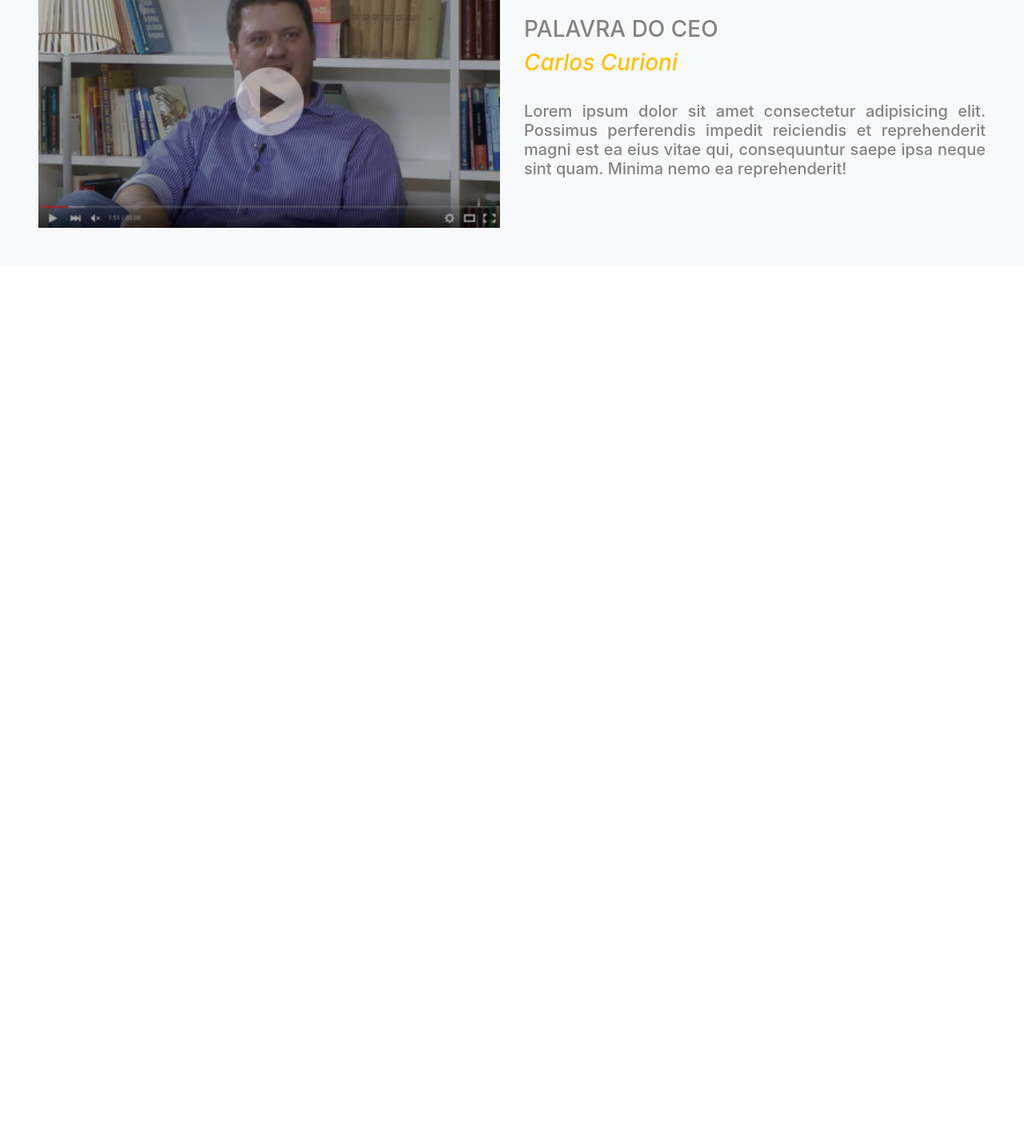
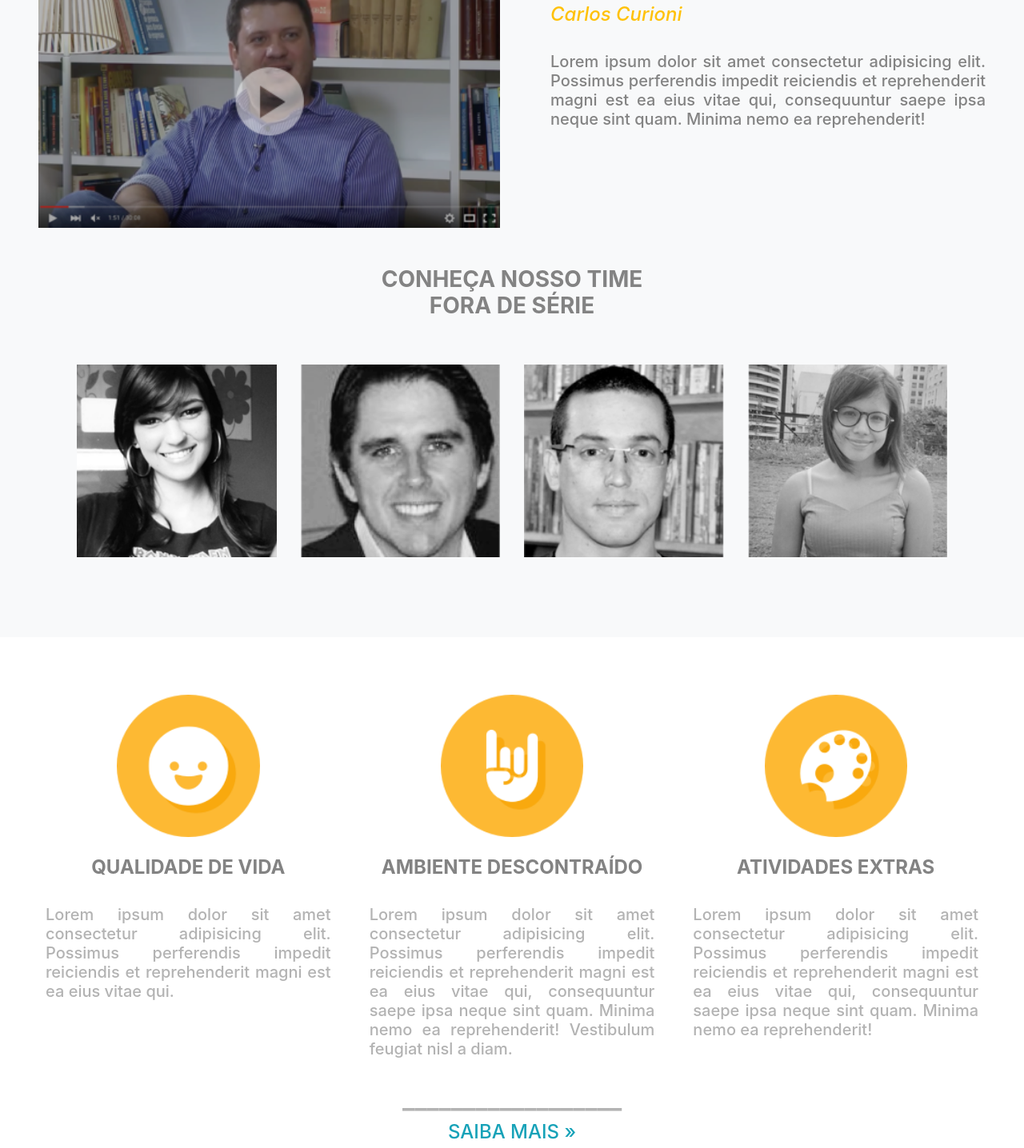
Before and after one commit to mwingter/Front-Page, a plain HTML site: page src/index.html in a window 1280 px wide. Shown: the part 892-2328 px from the top of the page at 80% size. Before the commit the page ends 1225 px from the top, so only its background shows below. Drawn offline with nearby package versions, Linux system fonts and the light colour scheme.

Commit message:
Estrutura do html quase completa

```diff
--- a/src/index.html
+++ b/src/index.html
@@ -20,22 +20,63 @@
             </div>
             <div class="p-4 text-center">
                 <h5 class="text-quote">Lorem ipsum dolor sit amet consectetur adipisicing elit. Magnam ipsum voluptates veritatis nostrum accusamus suscipit ratione autem fugit aperiam explicabo, libero sapiente aliquid vero maiores consequuntur perferendis illo.</h5>
-                <h2 class="text-quote">________________</h2></br>
+                <h2 class="text-lighter"><b>__________________</b></h2></br>
                 <h4 ><a href="" class="text-info">VAGAS EM ABERTO » </a></h4>
             </div>
         </nav>
 
-        <div class="row bg-light p-5 align-items-center">
-            <div class="col-md">
-                <img class="w-100" src="../public/placeholder-video.png">
+        <div class="bg-light p-5">
+            <div class="row ">
+                <div class="col-md-6">
+                    <img class="w-100" src="../public/placeholder-video.png">
+                </div>
+                <div class="col-md-6 pl-5">
+                    <h4 class="text-quote"><b>PALAVRA DO CEO</b></h4>
+                    <h4 class="text-warning"><em>Carlos Curioni</em></h4>
+                    </br>
+                    <h5 class="text-quote text-justify">Lorem ipsum dolor sit amet consectetur adipisicing elit. Possimus perferendis impedit reiciendis et reprehenderit magni est ea eius vitae qui, consequuntur saepe ipsa neque sint quam. Minima nemo ea reprehenderit!</h5>
+                </div>
             </div>
-            <div class="col-md">
-                <h3 class="text-quote">PALAVRA DO CEO</h3>
-                <h3 class="text-warning"><em>Carlos Curioni</em></h3>
-                </br>
-                <h5 class="text-quote text-justify">Lorem ipsum dolor sit amet consectetur adipisicing elit. Possimus perferendis impedit reiciendis et reprehenderit magni est ea eius vitae qui, consequuntur saepe ipsa neque sint quam. Minima nemo ea reprehenderit!</h5>
+            <br><br>
+            <h3 class="text-quote text-center mb-0"><b>CONHEÇA NOSSO TIME</b></h3>
+            <h3 class="text-quote text-center mt-0"><b>FORA DE SÉRIE</b></h3>
+            <div class="row p-5">
+                <img class="col-md-3 col-sm-6 pb-1" src="../public/camila.png">
+                <img class="col-md-3 col-sm-6 pb-1" src="../public/guto.png">
+                <img class="col-md-3 col-sm-6 pb-1" src="../public/david.png">
+                <img class="col-md-3 col-sm-6 pb-1" src="../public/beatriz.png">
             </div>
         </div>
+
+        <div class="row pt-5 pl-5 pr-5 pb-0 text-center">
+            <div class="col p-4">
+                <img class="w-50" src="../public/qualidade.png">
+                <h4 class="text-quote pt-4"><b>QUALIDADE DE VIDA</b></h4>
+                <h5 class="text-lighter text-justify pt-4">Lorem ipsum dolor sit amet consectetur adipisicing elit. Possimus perferendis impedit reiciendis et reprehenderit magni est ea eius vitae qui.</h5>
+
+            </div>
+            <div class="col p-4">
+                <img class="w-50" src="../public/descontracao.png">
+                <h4 class="text-quote pt-4"><b>AMBIENTE DESCONTRAÍDO</b></h4>
+                <h5 class="text-lighter text-justify pt-4">Lorem ipsum dolor sit amet consectetur adipisicing elit. Possimus perferendis impedit reiciendis et reprehenderit magni est ea eius vitae qui, consequuntur saepe ipsa neque sint quam. Minima nemo ea reprehenderit! Vestibulum feugiat nisl a diam.</h5>
+
+            </div>
+            <div class="col p-4">
+                <img class="w-50" src="../public/atividades.png">
+                <h4 class="text-quote pt-4"><b>ATIVIDADES EXTRAS</b></h4>
+                <h5 class="text-lighter text-justify pt-4">Lorem ipsum dolor sit amet consectetur adipisicing elit. Possimus perferendis impedit reiciendis et reprehenderit magni est ea eius vitae qui, consequuntur saepe ipsa neque sint quam. Minima nemo ea reprehenderit!</h5>
+
+            </div>
+        </div>
+        <div class="text-center">
+            <h2 class="text-lighter mt-0"><b>__________________</b></h2>
+            <h4 ><a href="" class="text-info">SAIBA MAIS » </a></h4>
+        </div>
+
+        <img class="d-block w-100 p-5 m-2" src="../public/foto-bottom.png">
+        <h3 class="text-quote text-center mb-0 pb-0"><b>VAGAS EM ABERTO</b></h3>
+
+        <h4 class="text-quote p-5 m-2"><b>DESENVOLVIMENTO</b></h4>
 
 
 </body>
--- a/src/style.css
+++ b/src/style.css
@@ -16,3 +16,6 @@
 .text-quote{
     color: rgb(131, 131, 131);
 }
+.text-lighter{
+    color: rgb(179, 179, 179);
+}
```
